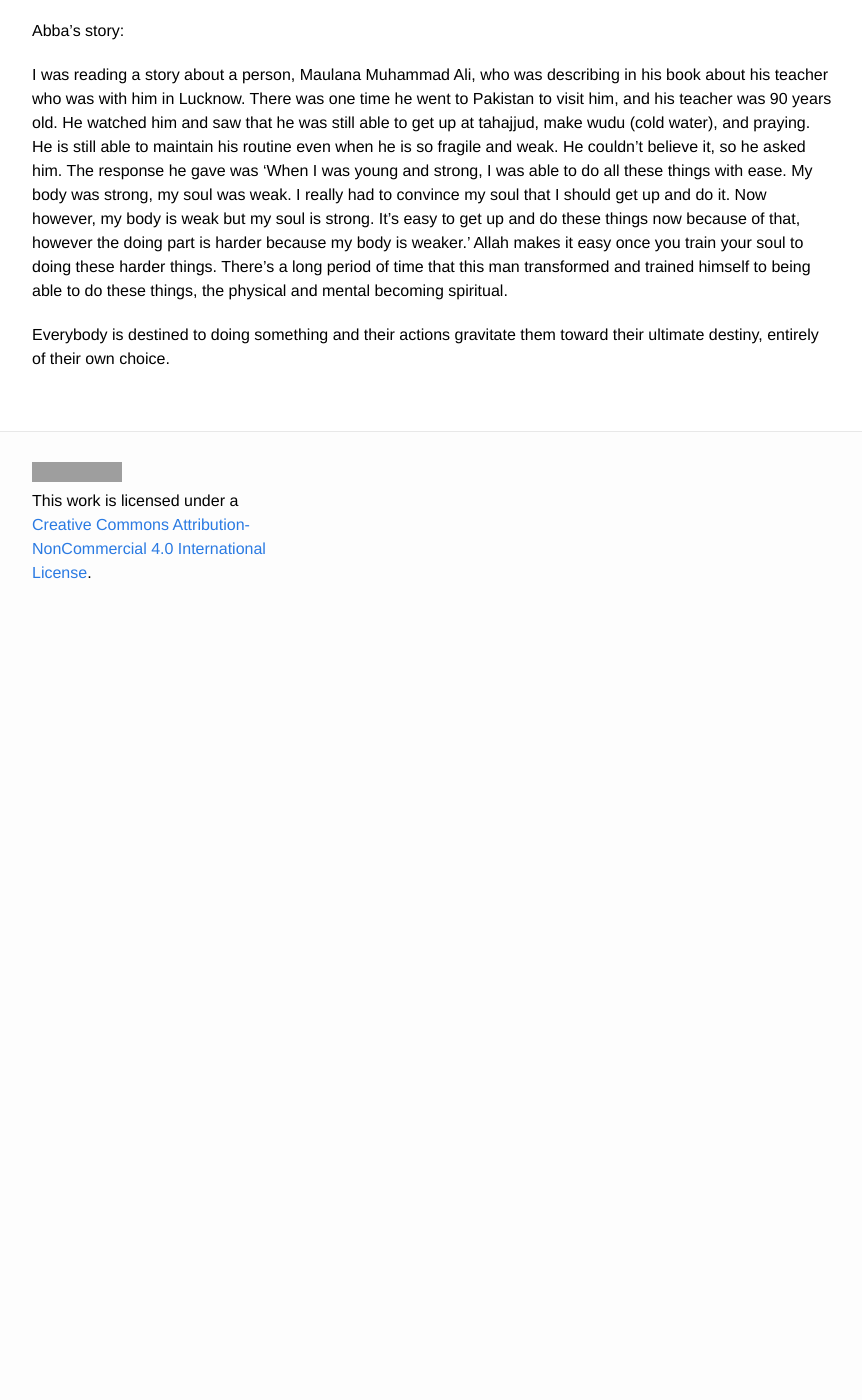
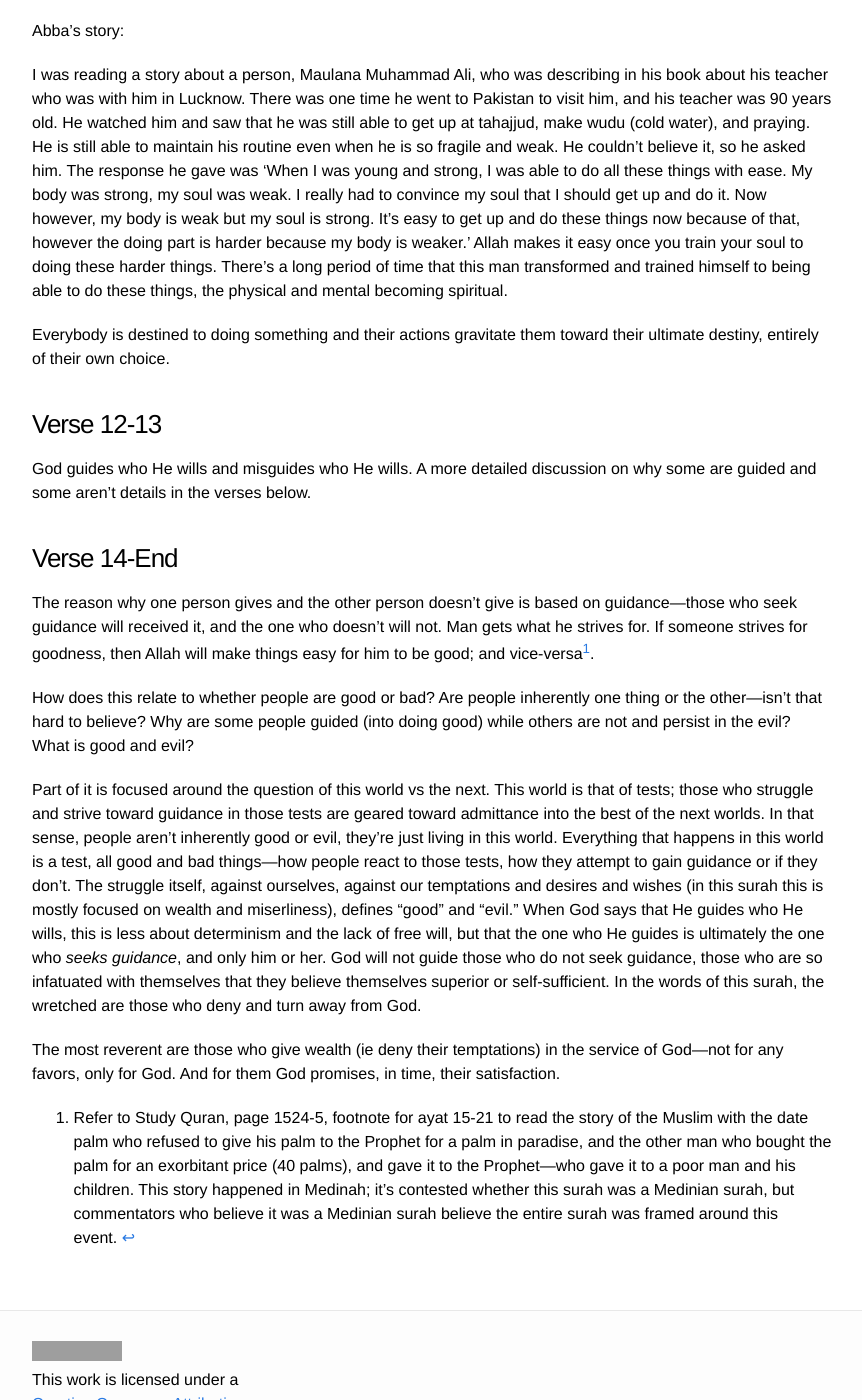
Before and after one commit to jauzeyimam/jauzeyimam.github.io, a Jekyll site: the page built from _quran/92-al-layl.md, in a window 1280 px wide and 1400 px high, scrolled down 1351 px. Shown: the whole window, without its empty margins (208-1070 px from the left). Built offline with Jekyll 4.4.1, drawn with Linux system fonts in a browser that asks for light colours; before the commit the page ends 1981 px from its top, so only the background shows below that; grey boxes are pictures that could not be loaded.

Commit message:
finished surah layl

```diff
--- a/_quran/92-al-layl.md
+++ b/_quran/92-al-layl.md
@@ -38,3 +38,19 @@ Abba's story:
 I was reading a story about a person, Maulana Muhammad Ali, who was describing in his book about his teacher who was with him in Lucknow. There was one time he went to Pakistan to visit him, and his teacher was 90 years old. He watched him and saw that he was still able to get up at tahajjud, make wudu (cold water), and praying. He is still able to maintain his routine even when he is so fragile and weak. He couldn't believe it, so he asked him. The response he gave was 'When I was young and strong, I was able to do all these things with ease. My body was strong, my soul was weak. I really had to convince my soul that I should get up and do it. Now however, my body is weak but my soul is strong. It's easy to get up and do these things now because of that, however the doing part is harder because my body is weaker.' Allah makes it easy once you train your soul to doing these harder things. There's a long period of time that this man transformed and trained himself to being able to do these things, the physical and mental becoming spiritual.
 
 Everybody is destined to doing something and their actions gravitate them toward their ultimate destiny, entirely of their own choice.
+
+### Verse 12-13
+
+God guides who He wills and misguides who He wills.  A more detailed discussion on why some are guided and some aren't details in the verses below.
+
+### Verse 14-End
+
+The reason why one person gives and the other person doesn't give is based on guidance—those who seek guidance will received it, and the one who doesn't will not.  Man gets what he strives for.  If someone strives for goodness, then Allah will make things easy for him to be good; and vice-versa[^1].
+
+How does this relate to whether people are good or bad?  Are people inherently one thing or the other—isn't that hard to believe?  Why are some people guided (into doing good) while others are not and persist in the evil?  What is good and evil?
+
+Part of it is focused around the question of this world vs the next.  This world is that of tests; those who struggle and strive toward guidance in those tests are geared toward admittance into the best of the next worlds. In that sense, people aren't inherently good or evil, they're just living in this world.  Everything that happens in this world is a test, all good and bad things—how people react to those tests, how they attempt to gain guidance or if they don't.  The struggle itself, against ourselves, against our temptations and desires and wishes (in this surah this is mostly focused on wealth and miserliness), defines "good" and "evil."  When God says that He guides who He wills, this is less about determinism and the lack of free will, but that the one who He guides is ultimately the one who *seeks guidance*, and only him or her.  God will not guide those who do not seek guidance, those who are so infatuated with themselves that they believe themselves superior or self-sufficient. In the words of this surah, the wretched are those who deny and turn away from God.
+
+The most reverent are those who give wealth (ie deny their temptations) in the service of God—not for any favors, only for God. And for them God promises, in time, their satisfaction.
+
+[^1]: Refer to Study Quran, page 1524-5, footnote for ayat 15-21 to read the story of the Muslim with the date palm who refused to give his palm to the Prophet for a palm in paradise, and the other man who bought the palm for an exorbitant price (40 palms), and gave it to the Prophet—who gave it to a poor man and his children.  This story happened in Medinah; it's contested whether this surah was a Medinian surah, but commentators who believe it was a Medinian surah believe the entire surah was framed around this event.
```
